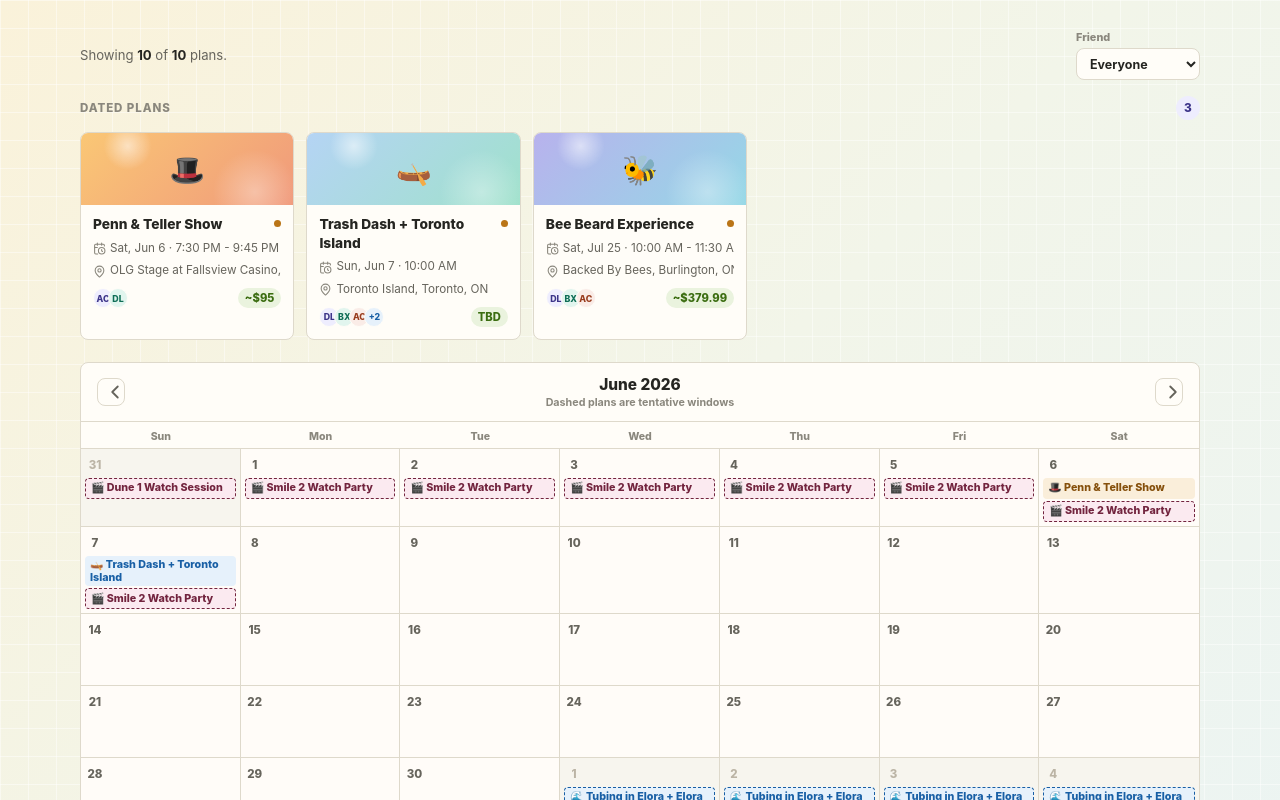
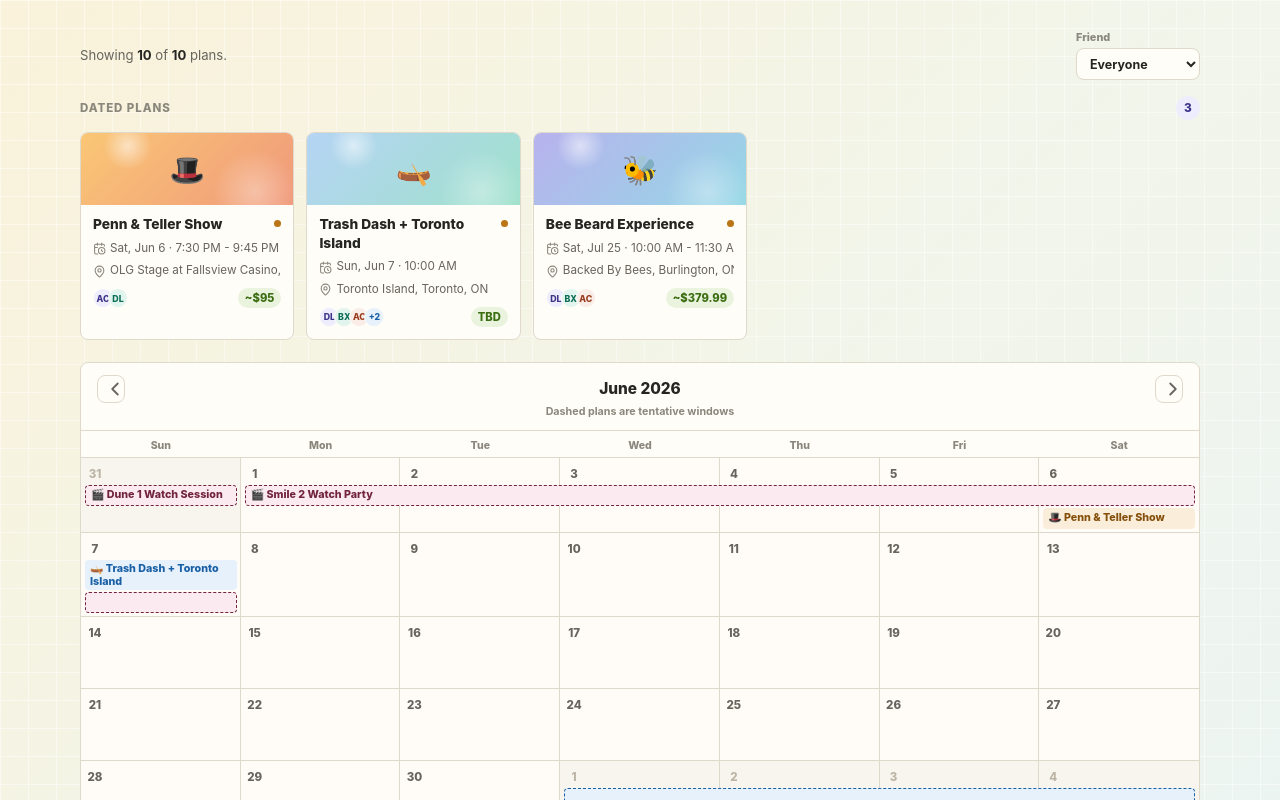
Before and after one commit to loncardom/calentar, a React (Vite) app: page / in a window 1280 px wide. Shown: the top 800 px of the page. Built offline with nearby package versions, Linux system fonts and the light colour scheme.

Commit message:
Refactor calendar event rendering and improve layout with grid system

```diff
--- a/src/components/CalendarView.tsx
+++ b/src/components/CalendarView.tsx
@@ -3,10 +3,12 @@
 import {
   addMonths,
   buildMonthGrid,
-  eventsOnDay,
   formatMonthYear,
+  getCalendarRange,
   hasExactDate,
+  isSameDay,
 } from '../utils/dates';
+import type { CalendarDay } from '../utils/dates';
 import { getEventEmoji } from '../utils/presentation';
 
 interface CalendarViewProps {
@@ -18,8 +20,90 @@
 
 const weekDays = ['Sun', 'Mon', 'Tue', 'Wed', 'Thu', 'Fri', 'Sat'];
 
-export function CalendarView({ monthDate, calendarEvents, onMonthChange, onSelect }: CalendarViewProps) {
+interface CalendarSegment {
+  event: SummerEvent;
+  startColumn: number;
+  span: number;
+  lane: number;
+  showLabel: boolean;
+}
+
+type UnplacedSegment = Omit<CalendarSegment, 'lane' | 'showLabel'>;
+
+function buildWeekSegment(event: SummerEvent, week: CalendarDay[]): UnplacedSegment | null {
+  const range = getCalendarRange(event);
+  const weekStart = week[0]?.date;
+  const weekEnd = week[6]?.date;
+
+  if (!range || !weekStart || !weekEnd) return null;
+  if (range.endDate < weekStart || range.startDate > weekEnd) return null;
+
+  const startDate = range.startDate < weekStart ? weekStart : range.startDate;
+  const endDate = range.endDate > weekEnd ? weekEnd : range.endDate;
+  const startColumn = week.findIndex((day) => isSameDay(day.date, startDate)) + 1;
+  const endColumn = week.findIndex((day) => isSameDay(day.date, endDate)) + 1;
+
+  if (!startColumn || !endColumn) return null;
+
+  return {
+    event,
+    startColumn,
+    span: endColumn - startColumn + 1,
+  };
+}
+
+function buildWeekSegments(
+  calendarEvents: SummerEvent[],
+  weeks: CalendarDay[][],
+): CalendarSegment[][] {
+  const segments = weeks.map((week) => {
+    const occupiedThrough: number[] = [];
+    const weekSegments = calendarEvents
+      .map((event) => buildWeekSegment(event, week))
+      .filter((segment): segment is UnplacedSegment => segment !== null)
+      .sort(
+        (a, b) =>
+          a.startColumn - b.startColumn ||
+          b.span - a.span ||
+          Number(hasExactDate(b.event)) - Number(hasExactDate(a.event)),
+      );
+
+    return weekSegments.map((segment) => {
+      let lane = occupiedThrough.findIndex((lastColumn) => lastColumn < segment.startColumn);
+      if (lane === -1) {
+        lane = occupiedThrough.length;
+      }
+      occupiedThrough[lane] = segment.startColumn + segment.span - 1;
+
+      return { ...segment, lane, showLabel: false };
+    });
+  });
+
+  const labelSegments = new Map<string, CalendarSegment>();
+  segments.flat().forEach((segment) => {
+    const current = labelSegments.get(segment.event.id);
+    if (!current || segment.span > current.span) {
+      labelSegments.set(segment.event.id, segment);
+    }
+  });
+
+  return segments.map((weekSegments) =>
+    weekSegments.map((segment) => ({
+      ...segment,
+      showLabel: labelSegments.get(segment.event.id) === segment,
+    })),
+  );
+}
+
+export function CalendarView({
+  monthDate,
+  calendarEvents,
+  onMonthChange,
+  onSelect,
+}: CalendarViewProps) {
   const days = buildMonthGrid(monthDate);
+  const weeks = Array.from({ length: 6 }, (_, index) => days.slice(index * 7, index * 7 + 7));
+  const weekSegments = buildWeekSegments(calendarEvents, weeks);
 
   return (
     <section className="calendar-layout" aria-label="Calendar view">
@@ -53,36 +137,46 @@
               {day}
             </div>
           ))}
-          {days.map((day) => {
-            const dayEvents = eventsOnDay(calendarEvents, day.date);
+          {weeks.map((week, weekIndex) => (
+            <div className="calendar-week" key={week[0].date.toISOString()}>
+              {week.map((day, dayIndex) => {
                 const key = `${day.date.getFullYear()}-${day.date.getMonth()}-${day.date.getDate()}`;
 
                 return (
                   <div
                     className={`calendar-day ${day.isCurrentMonth ? '' : 'muted'} ${day.isToday ? 'today' : ''}`}
                     key={key}
+                    style={{ gridColumn: dayIndex + 1 }}
                   >
                     <span className="day-number">{day.dayNumber}</span>
-                <div className="day-events">
-                  {dayEvents.map((event) => (
+                  </div>
+                );
+              })}
+              <div className="week-events">
+                {weekSegments[weekIndex].map((segment) => (
                   <button
                     type="button"
-                      className={`calendar-event category-${event.category} ${
-                        hasExactDate(event) ? '' : 'tentative'
+                    className={`calendar-event category-${segment.event.category} ${
+                      hasExactDate(segment.event) ? '' : 'tentative'
                     }`}
-                      onClick={() => onSelect(event)}
-                      key={event.id}
+                    aria-label={`Open details for ${segment.event.title}`}
+                    onClick={() => onSelect(segment.event)}
+                    key={segment.event.id}
+                    style={{
+                      gridColumn: `${segment.startColumn} / span ${segment.span}`,
+                      gridRow: segment.lane + 1,
+                    }}
                   >
+                    {segment.showLabel ? (
                       <span>
-                        {getEventEmoji(event)} {event.title}
+                        {getEventEmoji(segment.event)} {segment.event.title}
                       </span>
-                      <small>{event.startTime || event.dateLabel || 'All day'}</small>
+                    ) : null}
                   </button>
                 ))}
               </div>
             </div>
-            );
-          })}
+          ))}
         </div>
       </div>
     </section>
--- a/src/styles/globals.css
+++ b/src/styles/globals.css
@@ -663,9 +663,9 @@
 }
 
 .calendar-toolbar {
-  display: flex;
-  align-items: center;
-  justify-content: space-between;
+  display: grid;
+  grid-template-columns: 28px minmax(0, 1fr) 28px;
+  align-items: start;
   gap: 10px;
   padding: 12px 16px;
   border-bottom: 1px solid var(--line);
@@ -682,6 +682,13 @@
 
 .calendar-heading {
   text-align: center;
+}
+
+.calendar-heading h2 {
+  min-height: 28px;
+  display: flex;
+  align-items: center;
+  justify-content: center;
 }
 
 .calendar-heading p {
@@ -712,6 +719,12 @@
   grid-template-columns: repeat(7, minmax(0, 1fr));
 }
 
+.calendar-week {
+  grid-column: 1 / -1;
+  display: grid;
+  grid-template-columns: repeat(7, minmax(0, 1fr));
+}
+
 .weekday-row {
   padding: 8px 4px 5px;
   border-bottom: 1px solid var(--line);
@@ -722,6 +735,7 @@
 }
 
 .calendar-day {
+  grid-row: 1;
   min-height: 72px;
   padding: 4px;
   border-right: 1px solid var(--line);
@@ -757,21 +771,30 @@
   color: #ffffff;
 }
 
-.day-events {
+.week-events {
+  z-index: 1;
+  grid-column: 1 / -1;
+  grid-row: 1;
   display: grid;
-  gap: 2px;
-  margin-top: 3px;
+  grid-template-columns: repeat(7, minmax(0, 1fr));
+  grid-auto-rows: minmax(21px, auto);
+  gap: 2px 0;
+  padding: 27px 0 4px;
+  pointer-events: none;
 }
 
 .calendar-event {
-  width: 100%;
+  width: auto;
+  min-width: 0;
   min-height: 21px;
+  margin: 0 4px;
   border: 0;
   border-radius: 4px;
   padding: 2px 5px;
   background: var(--tag-bg);
   color: var(--accent);
   text-align: left;
+  pointer-events: auto;
 }
 
 .calendar-event.tentative {
@@ -797,10 +820,6 @@
 
 .planning-item span {
   white-space: nowrap;
-}
-
-.calendar-event small {
-  display: none;
 }
 
 .planning-panel {
--- a/src/utils/dates.ts
+++ b/src/utils/dates.ts
@@ -139,13 +139,3 @@
     };
   });
 };
-
-export const eventsOnDay = (events: SummerEvent[], date: Date): SummerEvent[] =>
-  events
-    .filter((event) => {
-      const range = getCalendarRange(event);
-      if (!range) return false;
-
-      return date >= range.startDate && date <= range.endDate;
-    })
-    .sort((a, b) => Number(hasExactDate(b)) - Number(hasExactDate(a)));
```
Lines whose indentation alone changed are shown as unchanged.
